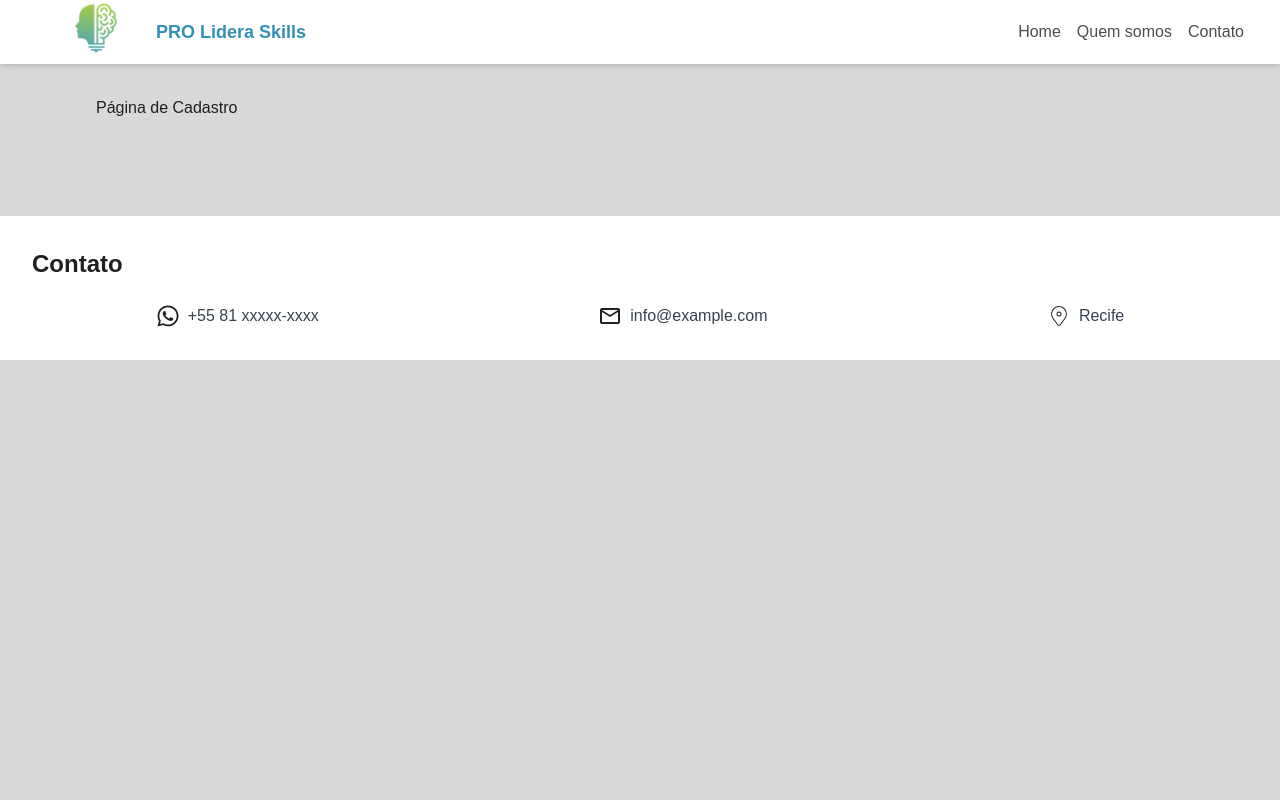
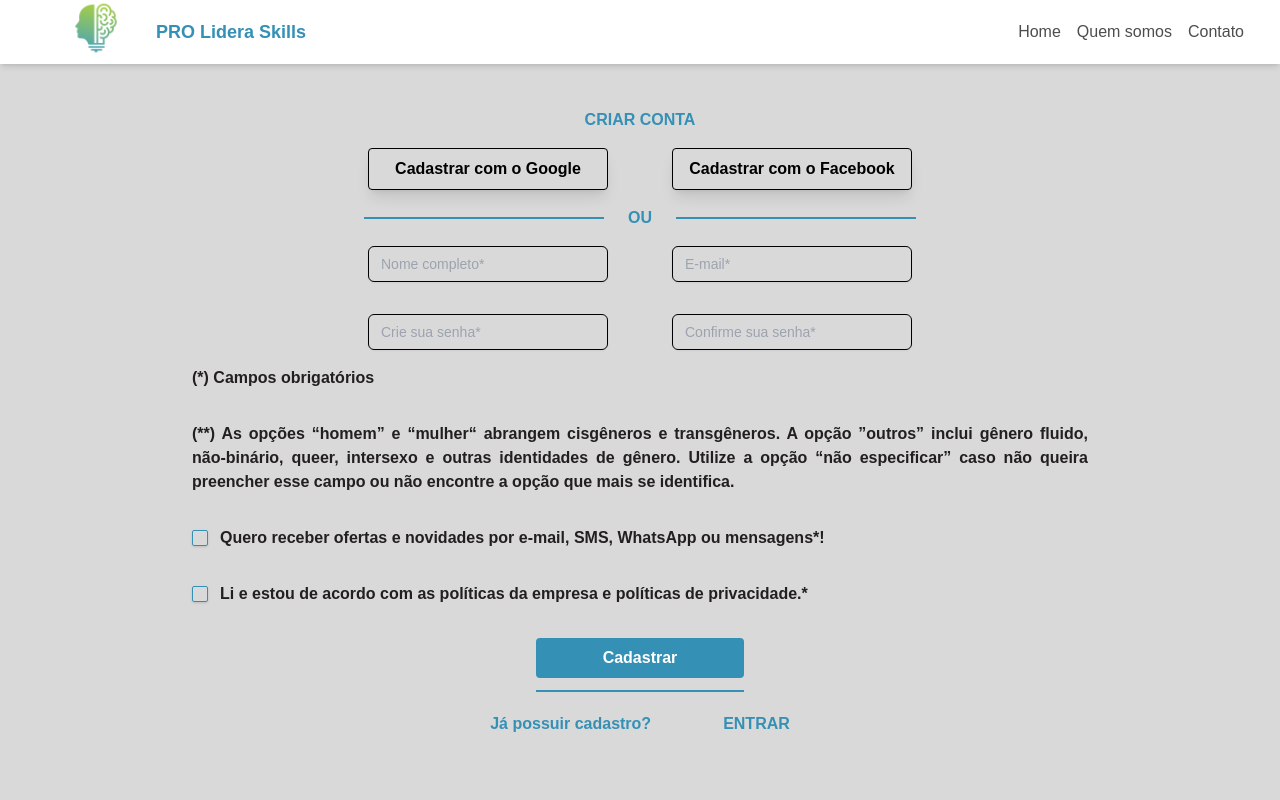
Before and after one commit to softexrecifepe/PI-PRO-LIDERA-TURMA-07-EQUIPE-02, a Next.js app: page /cadastro in a window 1280 px wide. Shown: the top 800 px of the page. Built offline with nearby package versions, Linux system fonts and the light colour scheme.

Commit message:
feat: criando a página de cadastro

```diff
--- a/src/app/cadastro/page.tsx
+++ b/src/app/cadastro/page.tsx
@@ -1,3 +1,97 @@
+"use client";
+
+import { CustomButton } from "@/components/button/custom-button";
+import Link from "next/link";
+import { Input } from "@/components/ui/input";
+import { Separator } from "@/components/ui/separator";
+import { Checkbox } from "@/components/ui/checkbox";
+
 export default function Cadastro() {
-  return <h1 className="p-24">Página de Cadastro</h1>;
+  return (
+    <>
+      <div className="text-center my-16 flex flex-col justify-center items-center gap-4 mx-48">
+        <h1 className="mt-11 font-bold text-primary">CRIAR CONTA</h1>
+        <div className="flex gap-16">
+          <CustomButton
+            className="w-60 bg-transparent text-black border border-black shadow-lg"
+            onClick={() => {}}
+          >
+            <Link href={"/cadastro"}>Cadastrar com o Google</Link>
+          </CustomButton>
+          <CustomButton
+            className="w-60 bg-transparent text-black border border-black shadow-lg"
+            onClick={() => {}}
+          >
+            <Link href={"/cadastro"}>Cadastrar com o Facebook</Link>
+          </CustomButton>
+        </div>
+        <div className="flex items-center gap-6">
+          <Separator className="border border-primary w-60" />
+          <span className="font-bold text-primary">OU</span>
+          <Separator className="border border-primary w-60" />
+        </div>
+        <div className="grid grid-cols-2 gap-x-16 gap-y-8">
+          <Input
+            placeholder="Nome completo*"
+            className="border border-black w-60"
+          />
+          <Input placeholder="E-mail*" className="border border-black" />
+          <Input
+            placeholder="Crie sua senha*"
+            type="password"
+            className="border border-black"
+          />
+          <Input
+            placeholder="Confirme sua senha*"
+            type="password"
+            className="border border-black"
+          />
+        </div>
+        <div className=" font-bold text-justify flex flex-col gap-8">
+          <span>(*) Campos obrigatórios</span>
+          <p>
+            (**) As opções “homem” e “mulher“ abrangem cisgêneros e
+            transgêneros. A opção ”outros” inclui gênero fluido, não-binário,
+            queer, intersexo e outras identidades de gênero. Utilize a opção
+            “não especificar” caso não queira preencher esse campo ou não
+            encontre a opção que mais se identifica.
+          </p>
+          <div className="flex items-center gap-3">
+            <Checkbox />
+            <span>
+              Quero receber ofertas e novidades por e-mail, SMS, WhatsApp ou
+              mensagens*!
+            </span>
+          </div>
+          <div className="flex items-center gap-3">
+            <Checkbox />
+            <span>
+              Li e estou de acordo com as políticas da empresa e políticas de
+              privacidade.*
+            </span>
+          </div>
+          <div className="flex flex-col gap-3 items-center">
+            <CustomButton onClick={() => {}} className="text-white w-52">
+              Cadastrar
+            </CustomButton>
+            <Separator className="border border-primary w-52" />
+            <div className="flex items-center gap-10">
+              <CustomButton
+                onClick={() => {}}
+                className="text-primary w-fit bg-transparent"
+              >
+                Já possuir cadastro?
+              </CustomButton>
+              <CustomButton
+                onClick={() => {}}
+                className="text-primary w-fit bg-transparent"
+              >
+                ENTRAR
+              </CustomButton>
+            </div>
+          </div>
+        </div>
+      </div>
+    </>
+  );
 }
--- a/src/app/home/page.tsx
+++ b/src/app/home/page.tsx
@@ -2,6 +2,7 @@
 import { CustomButton } from "@/components/button/custom-button";
 import image from "@/assets/images/main-image.png";
 import image2 from "@/assets/images/image.png";
+import Link from "next/link";
 
 export default function HomePage() {
   return (
@@ -23,10 +24,10 @@ export default function HomePage() {
           </p>
           <div className="flex justify-evenly items-center gap-32">
             <CustomButton onClick={() => {}}>
-              <a href="/login">Entrar</a>
+              <Link href={"/login"}>Entrar</Link>
             </CustomButton>
             <CustomButton onClick={() => {}}>
-              <a href="/cadastro">Criar Conta</a>
+              <Link href={"/cadastro"}>Criar Conta</Link>
             </CustomButton>
           </div>
         </div>
--- a/src/components/button/custom-button.tsx
+++ b/src/components/button/custom-button.tsx
@@ -11,7 +11,7 @@ export const CustomButton = ({
   return (
     <button
       onClick={onClick}
-      className={`bg-primary w-32 hover:bg-blue-700 text-white font-bold py-2 px-4 rounded ${className}`}
+      className={`bg-primary w-32 hover:bg-blue-700  font-bold py-2 px-4 rounded ${className}`}
     >
       {children}
     </button>
--- /dev/null
+++ b/src/components/ui/checkbox.tsx
@@ -0,0 +1,30 @@
+"use client"
+
+import * as React from "react"
+import * as CheckboxPrimitive from "@radix-ui/react-checkbox"
+import { CheckIcon } from "@radix-ui/react-icons"
+
+import { cn } from "@/lib/utils"
+
+const Checkbox = React.forwardRef<
+  React.ElementRef<typeof CheckboxPrimitive.Root>,
+  React.ComponentPropsWithoutRef<typeof CheckboxPrimitive.Root>
+>(({ className, ...props }, ref) => (
+  <CheckboxPrimitive.Root
+    ref={ref}
+    className={cn(
+      "peer h-4 w-4 shrink-0 rounded-sm border border-primary shadow focus-visible:outline-none focus-visible:ring-1 focus-visible:ring-ring disabled:cursor-not-allowed disabled:opacity-50 data-[state=checked]:bg-primary data-[state=checked]:text-primary-foreground",
+      className
+    )}
+    {...props}
+  >
+    <CheckboxPrimitive.Indicator
+      className={cn("flex items-center justify-center text-current")}
+    >
+      <CheckIcon className="h-4 w-4" />
+    </CheckboxPrimitive.Indicator>
+  </CheckboxPrimitive.Root>
+))
+Checkbox.displayName = CheckboxPrimitive.Root.displayName
+
+export { Checkbox }
--- /dev/null
+++ b/src/components/ui/input.tsx
@@ -0,0 +1,24 @@
+import * as React from "react";
+
+import { cn } from "@/lib/utils";
+
+export type InputProps = React.InputHTMLAttributes<HTMLInputElement>;
+
+const Input = React.forwardRef<HTMLInputElement, InputProps>(
+  ({ className, type, ...props }, ref) => {
+    return (
+      <input
+        type={type}
+        className={cn(
+          "flex h-9 w-full rounded-md border border-input bg-transparent px-3 py-1 text-sm shadow-sm transition-colors file:border-0 file:bg-transparent file:text-sm file:font-medium file:text-foreground placeholder:text-muted-foreground focus-visible:outline-none focus-visible:ring-1 focus-visible:ring-ring disabled:cursor-not-allowed disabled:opacity-50",
+          className
+        )}
+        ref={ref}
+        {...props}
+      />
+    );
+  }
+);
+Input.displayName = "Input";
+
+export { Input };
--- /dev/null
+++ b/src/components/ui/separator.tsx
@@ -0,0 +1,31 @@
+"use client"
+
+import * as React from "react"
+import * as SeparatorPrimitive from "@radix-ui/react-separator"
+
+import { cn } from "@/lib/utils"
+
+const Separator = React.forwardRef<
+  React.ElementRef<typeof SeparatorPrimitive.Root>,
+  React.ComponentPropsWithoutRef<typeof SeparatorPrimitive.Root>
+>(
+  (
+    { className, orientation = "horizontal", decorative = true, ...props },
+    ref
+  ) => (
+    <SeparatorPrimitive.Root
+      ref={ref}
+      decorative={decorative}
+      orientation={orientation}
+      className={cn(
+        "shrink-0 bg-border",
+        orientation === "horizontal" ? "h-[1px] w-full" : "h-full w-[1px]",
+        className
+      )}
+      {...props}
+    />
+  )
+)
+Separator.displayName = SeparatorPrimitive.Root.displayName
+
+export { Separator }
```
